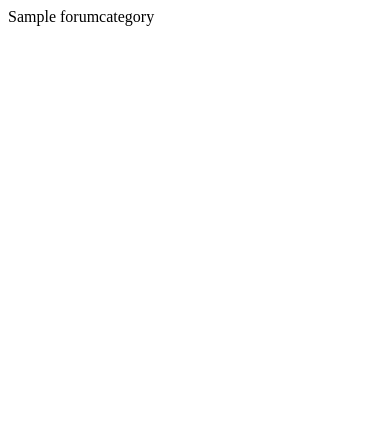
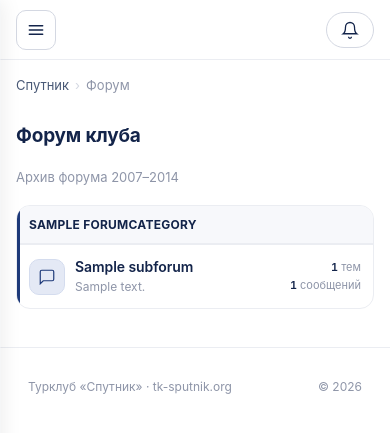
Before and after one commit to alff0x1f/tk-sputnik.org, a Django app: page /forum/ in a window 390 px wide. Shown: the top 433 px of the page. Run offline with Django 5.2, Linux system fonts and the light colour scheme; tables that the repository leaves empty hold one stand-in row (values such as "Sample post").

Commit message:
feat: add forum template with dynamic category and subforum rendering
Replaces placeholder template with full template extending demo/base_demo.html,
looping over categories with color cycling and filtering direct subforums by
phpbb_parent_id. Removes hardcoded topics section.

```diff
--- a/apps/forum/templates/forum/forum.html
+++ b/apps/forum/templates/forum/forum.html
@@ -1,8 +1,161 @@
-<!DOCTYPE html>
-<html>
-<body>
-{% for category in categories %}
-<div>{{ category.name }}</div>
-{% endfor %}
-</body>
-</html>
+{% extends "demo/base_demo.html" %}
+{% load static %}
+
+{% block title %}Форум — Турклуб Спутник{% endblock %}
+
+{% block extra_css %}
+<style>
+  .feed-head{ margin-bottom:6px; }
+  .feed-sub{ margin-bottom:18px; }
+
+  /* Forum categories */
+  .forum-cat{
+    border:1px solid var(--line);
+    border-radius:var(--radius);
+    margin-bottom:22px;
+    background:var(--surface);
+    overflow:hidden;
+    position:relative;
+  }
+  .forum-cat::before{
+    content:""; position:absolute; left:0; top:0; bottom:0;
+    width:3px; background:var(--line-strong);
+  }
+  .forum-cat.cat-sky::before{ background:var(--accent); }
+  .forum-cat.cat-earth::before{ background:var(--earth); }
+  .forum-cat.cat-steel::before{ background:var(--steel); }
+  .forum-cat.cat-wine::before{ background:var(--wine); }
+  .forum-cat-head{
+    display:flex; align-items:center; gap:10px;
+    padding:12px 16px;
+    background:var(--surface-2);
+    border-bottom:1px solid var(--line);
+  }
+  .forum-cat-head h2{
+    margin:0; font-size:14px; font-weight:700;
+    letter-spacing:0.02em; text-transform:uppercase;
+  }
+  .forum-cat-head .meta{
+    margin-left:auto; font-size:12px; color:var(--muted); font-weight:500;
+  }
+
+  /* Subforums */
+  .subforum{
+    display:grid;
+    grid-template-columns: 44px minmax(0,1fr) 120px 180px;
+    gap:14px; align-items:center;
+    padding:14px 16px;
+    border-top:1px solid var(--line);
+  }
+  .subforum:first-of-type{ border-top:none; }
+  .subforum:hover{ background:var(--surface-2); cursor:pointer; }
+
+  .sf-ico{
+    width:40px; height:40px; border-radius:10px;
+    background:var(--accent-soft);
+    border:1px solid #d4dcee;
+    display:flex; align-items:center; justify-content:center;
+    color:var(--accent);
+    flex-shrink:0;
+  }
+  .sf-ico svg{ width:20px; height:20px; stroke:currentColor; fill:none; stroke-width:1.6; }
+  .sf-ico.tone-sky{ background:var(--accent-soft); border-color:#d4dcee; color:var(--accent); }
+  .sf-ico.tone-earth{ background:var(--earth-soft); border-color:#e3d2b8; color:#6b441f; }
+  .sf-ico.tone-steel{ background:var(--steel-soft); border-color:#c8d2dc; color:#36536b; }
+  .sf-ico.tone-wine{ background:var(--wine-soft); border-color:#e0c6cc; color:#6d2836; }
+
+  .sf-body{ min-width:0; }
+  .sf-title{
+    font-size:15px; font-weight:600; color:var(--ink);
+    margin-bottom:2px; letter-spacing:-0.005em;
+  }
+  .sf-desc{ font-size:13px; color:var(--muted); line-height:1.4; }
+  .sf-stats{
+    font-size:12px; color:var(--muted);
+    display:flex; flex-direction:column; gap:2px;
+    font-variant-numeric:tabular-nums;
+  }
+  .sf-stats b{ color:var(--ink); font-weight:600; font-variant-numeric:tabular-nums; }
+  .sf-last{ font-size:12px; color:var(--muted); min-width:0; }
+  .sf-last .tt{
+    display:block; color:var(--ink); font-weight:500; font-size:13px;
+    white-space:nowrap; overflow:hidden; text-overflow:ellipsis;
+    margin-bottom:2px;
+  }
+  .sf-last .meta{ white-space:nowrap; overflow:hidden; text-overflow:ellipsis; }
+
+  @media (max-width: 1000px){
+    .subforum{ grid-template-columns: 40px minmax(0,1fr) 110px; }
+    .subforum .sf-last{ display:none; }
+  }
+  @media (max-width: 720px){
+    .forum-cat-head{ padding:10px 12px; }
+    .forum-cat-head h2{ font-size:12px; }
+    .forum-cat-head .meta{ display:none; }
+
+    .subforum{
+      grid-template-columns: 36px minmax(0,1fr) auto;
+      gap:10px; padding:12px;
+    }
+    .subforum .sf-last{ display:none; }
+    .sf-ico{ width:36px; height:36px; }
+    .sf-ico svg{ width:18px; height:18px; }
+    .sf-title{ font-size:14px; }
+    .sf-desc{ font-size:12px; }
+    .sf-stats{ font-size:11px; text-align:right; }
+  }
+</style>
+{% endblock %}
+
+{% block topbar_action %}{% endblock %}
+
+{% block content %}
+  <main class="feed">
+    <div class="crumbs">
+      <a href="{% url 'demo-index' %}">Спутник</a>
+      <span class="sep">›</span>
+      <span>Форум</span>
+    </div>
+
+    <div class="feed-head">
+      <h1 class="feed-title">Форум клуба</h1>
+    </div>
+    <div class="feed-sub">Архив форума 2007–2014</div>
+
+    {% for category in categories %}
+    {% cycle 'sky' 'earth' 'steel' 'wine' as cat_color silent %}
+    <section class="forum-cat cat-{{ cat_color }}">
+      <div class="forum-cat-head">
+        <h2>{{ category.name }}</h2>
+        <span class="meta">{{ category.subforums.count }} подразделов</span>
+      </div>
+      {% for subforum in category.subforums.all %}
+      {% if subforum.phpbb_parent_id == category.phpbb_id %}
+      <div class="subforum">
+        <div class="sf-ico tone-{{ cat_color }}">
+          <svg viewBox="0 0 24 24"><path d="M21 15a2 2 0 0 1-2 2H7l-4 4V5a2 2 0 0 1 2-2h14a2 2 0 0 1 2 2z"/></svg>
+        </div>
+        <div class="sf-body">
+          <div class="sf-title">{{ subforum.name }}</div>
+          {% if subforum.description %}<div class="sf-desc">{{ subforum.description }}</div>{% endif %}
+        </div>
+        <div class="sf-stats">
+          <span><b>{{ subforum.topic_count }}</b> тем</span>
+          <span><b>{{ subforum.post_count }}</b> сообщений</span>
+        </div>
+        {% if subforum.last_post_title %}
+        <div class="sf-last">
+          <span class="tt">{{ subforum.last_post_title }}</span>
+          <span class="meta">
+            {% if subforum.last_post_at %}{{ subforum.last_post_at|date:"d.m.Y" }}{% endif %}{% if subforum.last_post_username %} · {{ subforum.last_post_username }}{% endif %}
+          </span>
+        </div>
+        {% endif %}
+      </div>
+      {% endif %}
+      {% endfor %}
+    </section>
+    {% endfor %}
+
+  </main>
+{% endblock %}
--- a/apps/forum/tests.py
+++ b/apps/forum/tests.py
@@ -76,3 +76,7 @@ class ForumIndexViewTests(TestCase):
         categories = list(response.context["categories"])
         cat1 = next(c for c in categories if c.phpbb_id == 1)
         self.assertEqual(cat1.subforums.count(), 1)
+
+    def test_forum_index_uses_correct_template(self):
+        response = self.client.get(reverse("forum-index"))
+        self.assertTemplateUsed(response, "forum/forum.html")
```
Also changed, not shown: docs/plans/20260513-forum-app.md (+8 -8 lines).
